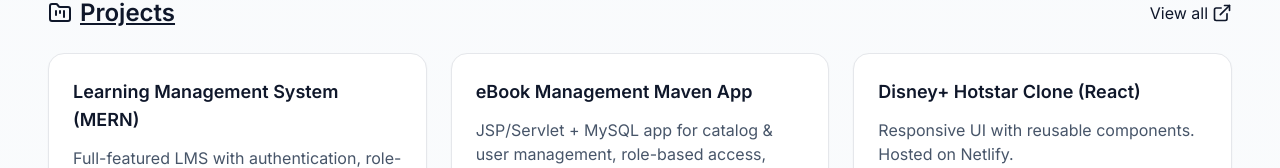
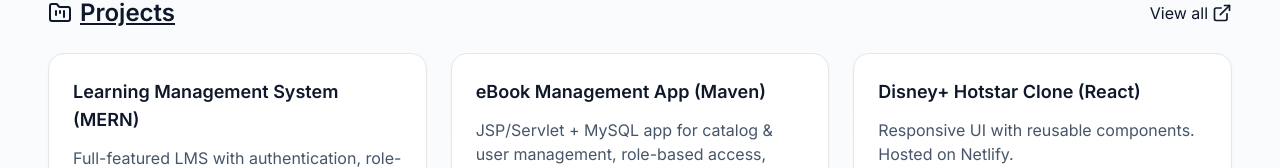
Before and after one commit to mohdkamran-khan/KAMRAN-portfolio, a React (Vite) app: page / in a window 1280 px wide. Shown: the part 402-570 px from the top of the page. Built offline with nearby package versions, Linux system fonts and the light colour scheme.

Commit message:
Updated App.jsx

```diff
--- a/src/App.jsx
+++ b/src/App.jsx
@@ -35,7 +35,7 @@
   },
   {
     slug: "ebook-maven",
-    title: "eBook Management Maven App",
+    title: "eBook Management App (Maven)",
     description:
       "JSP/Servlet + MySQL app for catalog & user management, role-based access, upload/buy/sell/search books. Deployed on Apache Tomcat.",
     stack: ["Java", "JSP", "Servlet", "MySQL", "Maven", "Tomcat"],
```
